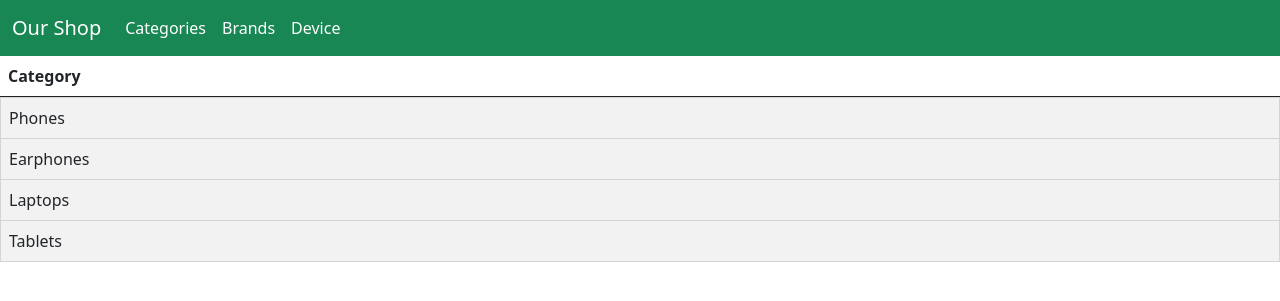
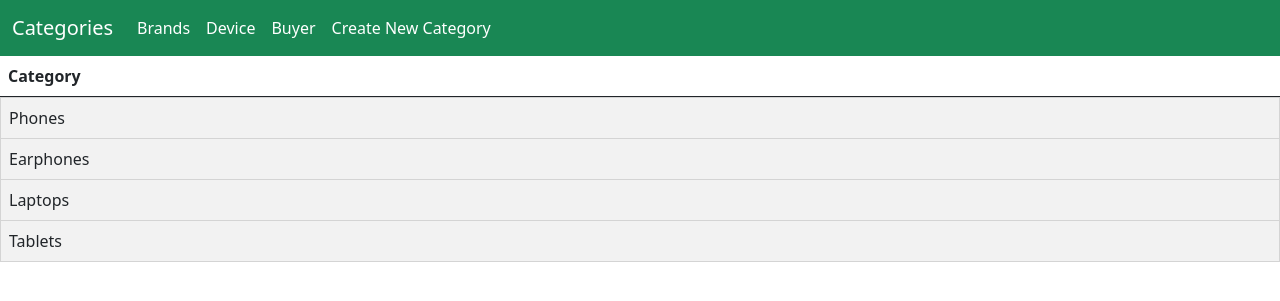
Before and after one commit to deki90to/Ads_Django, a Django app: page /category/ in a window 1280 px wide. Shown: the top 301 px of the page. Run offline with Django 3.2, Linux system fonts and the light colour scheme; data comes from the database, SQL or seed files in the repository; some libraries are stand-ins or nearby versions.

Commit message:
category form

```diff
--- a/shop_project/shop_app/models.py
+++ b/shop_project/shop_app/models.py
@@ -1,5 +1,6 @@
 from django.db import models
 import uuid
+from django.urls import reverse
 
 
 class Category(models.Model):
@@ -10,6 +11,9 @@ class Category(models.Model):
 
     class Meta:
         verbose_name_plural = 'Categories'
+
+    def get_absolute_url(self):
+        return reverse('category')
 
 
 class Brand(models.Model):
@@ -24,7 +28,7 @@ class Brand(models.Model):
 class ProductName(models.Model):
     id = models.UUIDField(primary_key=True, default=uuid.uuid4)
     product_name = models.CharField(max_length=200)
-    product_description = models.TextField(max_length=1000)
+    product_description = models.TextField(max_length=2000)
     product_brand = models.ForeignKey('Brand', on_delete=models.SET_NULL, null=True)
     buyer = models.ForeignKey('Buyer', on_delete=models.SET_NULL, null=True, blank=True)
 
@@ -41,4 +45,4 @@ class Buyer(models.Model):
     note = models.TextField(max_length=1000)
 
     def __str__(self):
-        return f'{self.first_name}, {self.last_name}, {self.email}'
+        return f'{self.first_name} {self.last_name}, {self.email} ({self.note})'
--- a/shop_project/shop_app/templates/base.html
+++ b/shop_project/shop_app/templates/base.html
@@ -14,17 +14,24 @@
 
   <nav class="navbar navbar-expand-lg navbar-dark bg-success">
     <div class="container-fluid">
-      <a class="navbar-brand" href="{% url 'category' %}">Our Shop</a>
+      <a class="navbar-brand" href="{% url 'category' %}"> Categories </a>
       <div class="collapse navbar-collapse" id="navbarSupportedContent">
         <ul class="navbar-nav me-auto mb-2 mb-lg-0">
-          <li class="nav-item">
+          <!-- <li class="nav-item">
             <a class="nav-link active" aria-current="page" href="{% url 'category' %}"> Categories </a>
-          </li>
+          </li> -->
           <li class="nav-item">
             <a class="nav-link active" aria-current="page" href="{% url 'brand' %}"> Brands </a>
           </li>
             <li class="nav-item">
             <a class="nav-link active" aria-current="page" href="{% url 'device' %}"> Device </a>
+          </li>
+          <li class="nav-item">
+            <a class="nav-link active" aria-current="page" href="{% url 'buyer' %}"> Buyer </a>
+          </li>
+
+          <li class="nav-item">
+            <a class="nav-link active" aria-current="page" href="{% url 'category-createview' %}"> Create New Category </a>
           </li>
       </div>
     </div>
--- a/shop_project/shop_app/urls.py
+++ b/shop_project/shop_app/urls.py
@@ -6,4 +6,7 @@ urlpatterns = [
     path('category/', views.CategoryListView.as_view(), name='category'),
     path('brand/', views.BrandListView.as_view(), name='brand'),
     path('product_name/', views.DeviceListView.as_view(), name='device'),
+    path('buyer/', views.BuyerListView.as_view(), name='buyer'),
+
+    path('category/createview/', views.CategoryCreateView.as_view(), name='category-createview'),
 ]
--- a/shop_project/shop_app/views.py
+++ b/shop_project/shop_app/views.py
@@ -1,6 +1,6 @@
 from django.views import generic
 from django.views.generic.base import TemplateResponseMixin
-from . models import Category, Brand, ProductName
+from . models import Category, Brand, ProductName, Buyer
 from django.shortcuts import render
 
 class CategoryListView(generic.ListView):
@@ -14,3 +14,14 @@ class BrandListView(generic.ListView):
 class DeviceListView(generic.ListView):
 	model = ProductName
 	template_name = 'productname_list.html'
+
+class BuyerListView(generic.ListView):
+    model = Buyer
+    template_name = 'buyer_list.html'
+
+
+
+class CategoryCreateView(generic.CreateView):
+    model = Category
+    template_name = 'category_form.html'
+    fields = '__all__'
```
Also changed, not shown: shop_project/shop_app/templates/buyer_list.html (added, +35 -0 lines), shop_project/shop_app/templates/category_form.html (added, +15 -0 lines), shop_project/db.sqlite3, shop_project/shop_app/migrations/0022_auto_20210115_1639.py (added).
